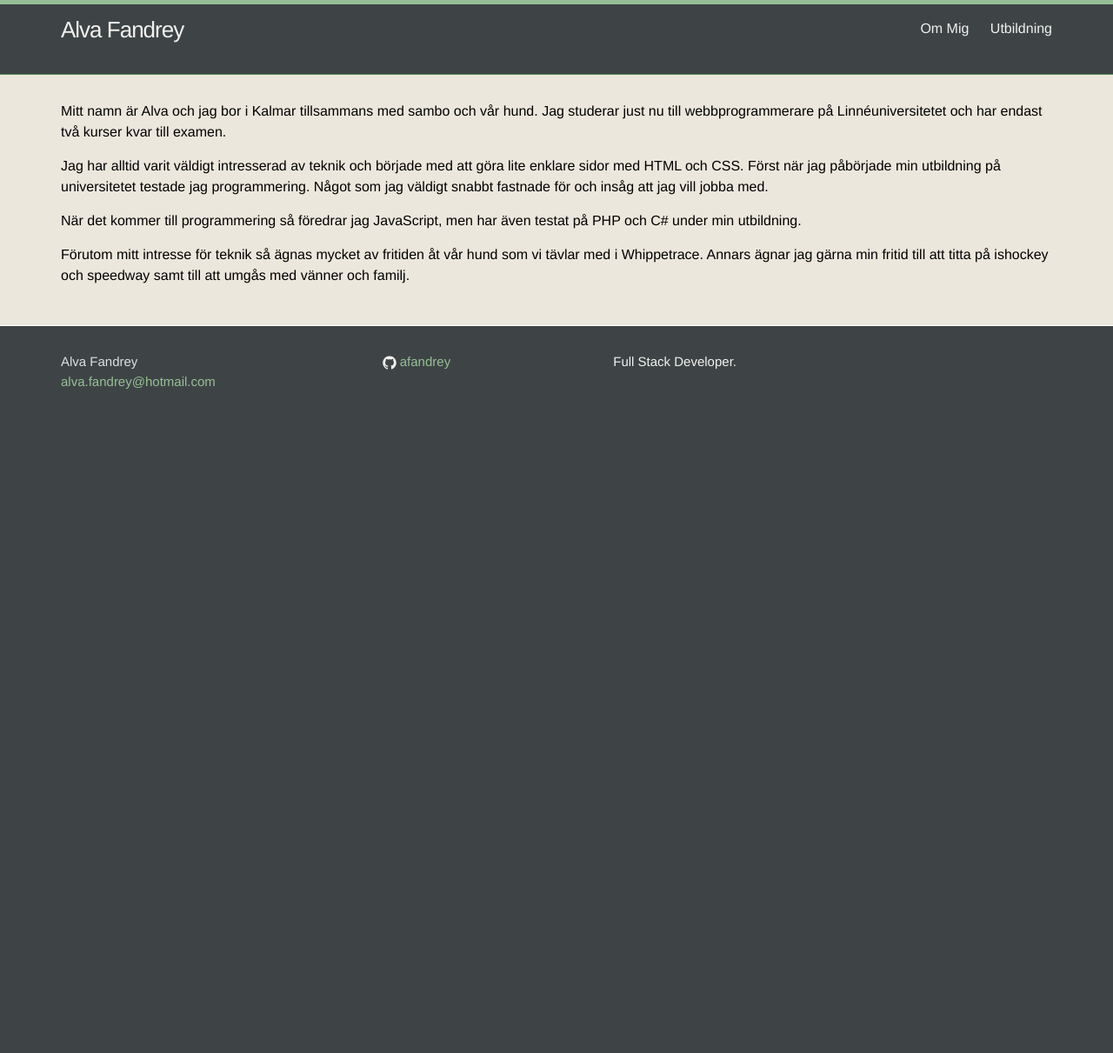
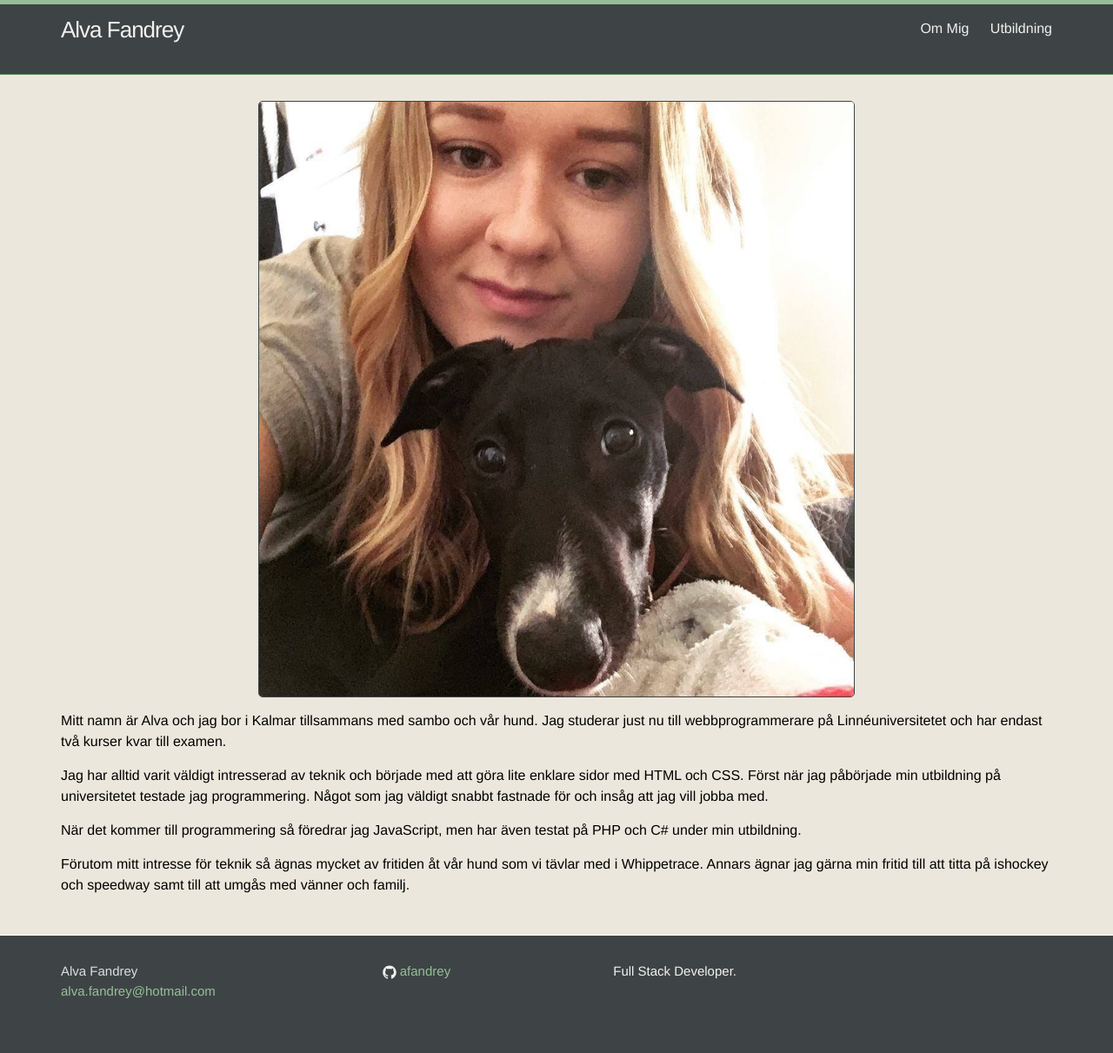
Before and after one commit to afandrey/afandrey.github.io, a Jekyll site: the page built from about.md, in a window 1280 px wide. Shown: the whole page at 87% size. Built offline with Jekyll 4.4.1, drawn with Linux system fonts in a browser that asks for light colours; before the commit the page ends 900 px from its top, so only the background shows below that.

Commit message:
added profile pic

```diff
--- a/about.md
+++ b/about.md
@@ -3,6 +3,8 @@ layout: default
 title: Om Mig
 permalink: /about/
 ---
+
+![profilepic](/files/images/profile.jpg){: .rounded-img }
 
 Mitt namn är Alva och jag bor i Kalmar tillsammans med sambo och vår hund. Jag studerar just nu till webbprogrammerare på Linnéuniversitetet och har endast två kurser kvar till examen.
 
```
Also changed, not shown: files/images/profile.jpg (added).
